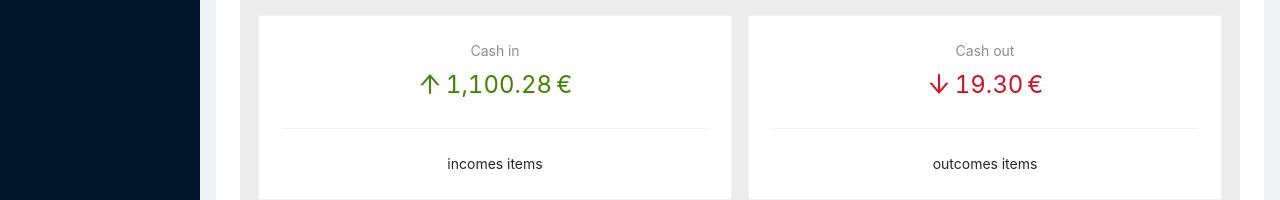
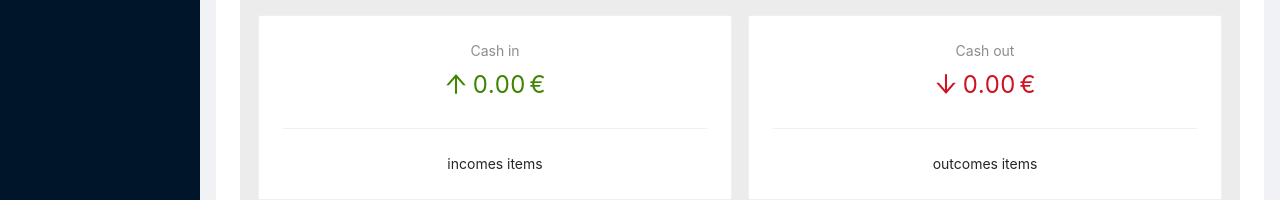
Before and after one commit to martynaskup/martynaskup.github.io, a React (Create React App) app: page /projects/budget in a window 1280 px wide. Shown: the part 283-483 px from the top of the page. Built offline with nearby package versions, Linux system fonts and the light colour scheme.

Commit message:
[Budget] Handle sum change upon incomes or outcomes values change

```diff
--- a/src/pages/ProjectsPage/Projects/Budget/Budget.tsx
+++ b/src/pages/ProjectsPage/Projects/Budget/Budget.tsx
@@ -12,7 +12,7 @@ function Budget() {
     <>
       {appTitle}
       <Summary sum={sum} />
-      <Details />
+      <Details onValuesChange={setSum} />
     </>
   );
 }
--- a/src/pages/ProjectsPage/Projects/Budget/Details/Details.tsx
+++ b/src/pages/ProjectsPage/Projects/Budget/Details/Details.tsx
@@ -1,11 +1,21 @@
-import { FC } from 'react';
+import { Dispatch, FC, SetStateAction, useEffect, useState } from 'react';
 import { StyledDetailsDiv } from '../Budget.styles';
 import { Card, Col, Divider, Row, Statistic } from 'antd';
 import { ArrowDownOutlined, ArrowUpOutlined } from '@ant-design/icons';
 import Incomes from './Incomes';
 import Outcomes from './Outcomes';
 
-const Details: FC = () => {
+const Details: FC<{ onValuesChange: Dispatch<SetStateAction<number>> }> = ({
+  onValuesChange,
+}) => {
+  const [incomes, setIncomes] = useState(0);
+  const [outcomes, setOutcomes] = useState(0);
+
+  useEffect(() => {
+    const sum = incomes - outcomes;
+    onValuesChange(sum);
+  }, [incomes, outcomes]);
+
   return (
     <StyledDetailsDiv>
       <Row gutter={16}>
@@ -13,28 +23,28 @@ const Details: FC = () => {
           <Card>
             <Statistic
               title="Cash in"
-              value={1100.28}
+              value={incomes}
               precision={2}
               valueStyle={{ color: '#3f8600' }}
               prefix={<ArrowUpOutlined />}
               suffix="€"
             />
             <Divider />
-            <Incomes />
+            <Incomes onValuesChange={setIncomes} />
           </Card>
         </Col>
         <Col span={12}>
           <Card>
             <Statistic
               title="Cash out"
-              value={19.3}
+              value={outcomes}
               precision={2}
               valueStyle={{ color: '#cf1322' }}
               prefix={<ArrowDownOutlined />}
               suffix="€"
             />
             <Divider />
-            <Outcomes />
+            <Outcomes onValuesChange={setOutcomes} />
           </Card>
         </Col>
       </Row>
--- a/src/pages/ProjectsPage/Projects/Budget/Details/Incomes.tsx
+++ b/src/pages/ProjectsPage/Projects/Budget/Details/Incomes.tsx
@@ -1,6 +1,8 @@
-import { FC } from 'react';
+import { Dispatch, FC, SetStateAction } from 'react';
 
-const Incomes: FC = () => {
+const Incomes: FC<{
+  onValuesChange: Dispatch<SetStateAction<number>>;
+}> = () => {
   return <>incomes items</>;
 };
 
--- a/src/pages/ProjectsPage/Projects/Budget/Details/Outcomes.tsx
+++ b/src/pages/ProjectsPage/Projects/Budget/Details/Outcomes.tsx
@@ -1,6 +1,8 @@
-import { FC } from 'react';
+import { Dispatch, FC, SetStateAction } from 'react';
 
-const Outcomes: FC = () => {
+const Outcomes: FC<{
+  onValuesChange: Dispatch<SetStateAction<number>>;
+}> = () => {
   return <>outcomes items</>;
 };
 
```
